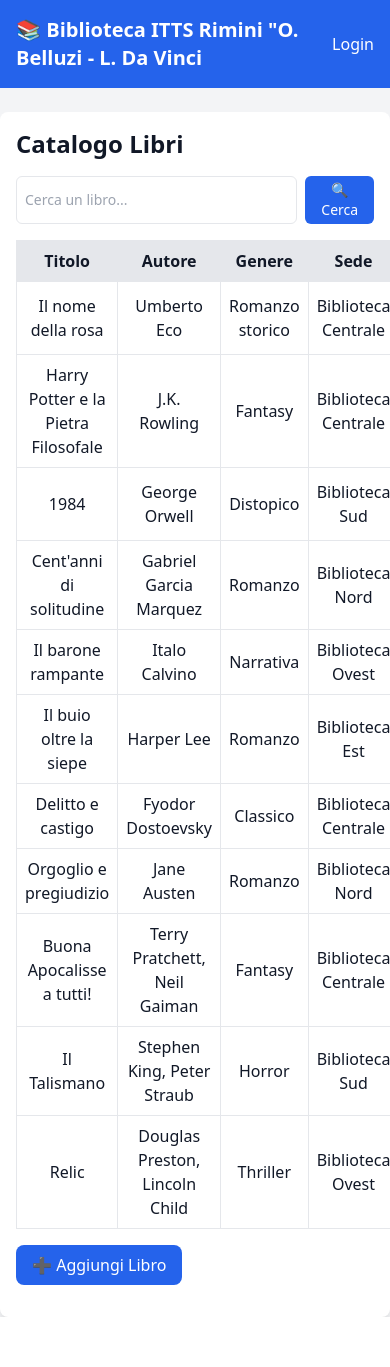
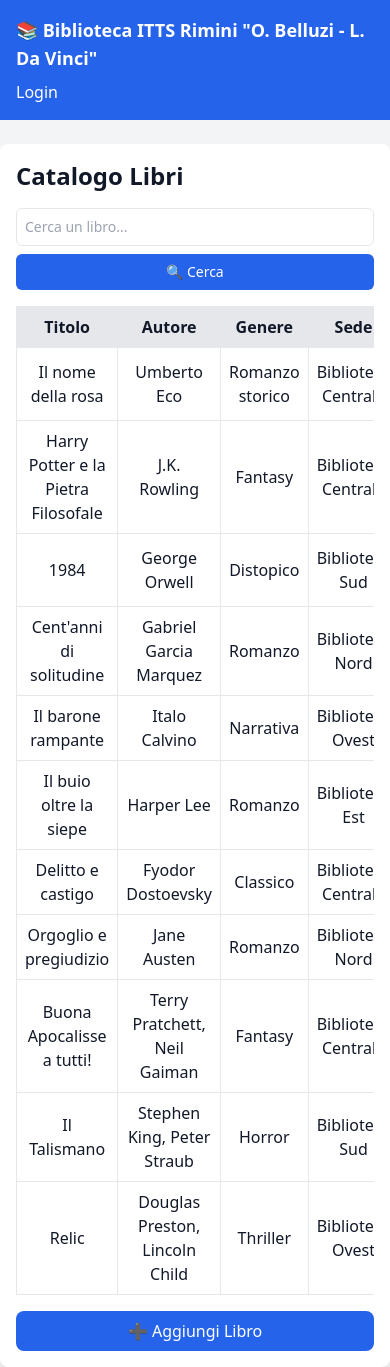
Before and after one commit to AresRebatto/GestioneDellaBiblioteca, a PHP site: page / in a window 390 px wide; the page is wider, and only the part inside the window is pictured. Before the commit the page ends 1317 px from the top of that part, so only its background shows below. Run offline with PHP 8.4, Linux system fonts and the light colour scheme; data comes from the database, SQL or seed files in the repository; some libraries are stand-ins or nearby versions.

Commit message:
responsive index

```diff
--- a/src/pages/index.php
+++ b/src/pages/index.php
@@ -11,35 +11,31 @@
 <body class="bg-gray-100 text-gray-900">
     <!-- Navbar -->
     <nav class="bg-blue-600 p-4 text-white">
-        <div class="container mx-auto flex justify-between items-center">
-            <div class="flex items-center">
-                <h1 class="text-xl font-bold">📚 Biblioteca ITTS Rimini "O. Belluzi - L. Da Vinci</h1>
-            </div>
-            <a href="loginform.php" class="hover:underline">Login</a>
+        <div class="container mx-auto flex flex-wrap justify-between items-center">
+            <h1 class="text-lg font-bold">📚 Biblioteca ITTS Rimini "O. Belluzi - L. Da Vinci"</h1>
+            <a href="loginform.php" class="hover:underline mt-2 md:mt-0">Login</a>
         </div>
     </nav>
 
     <!-- Contenuto principale -->
     <div class="container mx-auto mt-6 p-4 bg-white shadow-lg rounded-lg">
-
-        <!-- Titolo e pulsante aggiunta -->
-        <div class="flex justify-between items-center mb-4">
+        <!-- Titolo -->
+        <div class="flex flex-wrap justify-between items-center mb-4">
             <h2 class="text-2xl font-semibold">Catalogo Libri</h2>
         </div>
 
         <!-- Barra di ricerca -->
-        <form action="catalogo.php" method="GET" class="flex mb-4">
+        <form action="catalogo.php" method="GET" class="flex flex-col md:flex-row mb-4 gap-2">
             <input type="text" name="query" placeholder="Cerca un libro..."
-                class="w-full h-15 px-2 py-1 border rounded-md text-sm" required>
+                class="w-full md:w-3/4 px-2 py-2 border rounded-md text-sm" required>
             <button type="submit"
-                class="ml-2 h-15 bg-blue-600 text-white px-3 py-1 rounded-md text-sm hover:bg-blue-700">
+                class="w-full md:w-auto bg-blue-600 text-white px-4 py-2 rounded-md text-sm hover:bg-blue-700">
                 🔍 Cerca
             </button>
         </form>
 
-
-
         <!-- Tabella libri -->
+        <div class="overflow-x-auto">
             <table class="w-full border-collapse border border-gray-300">
                 <thead class="bg-gray-200">
                     <tr>
@@ -55,16 +51,16 @@
                     <?php include '../helpers/get_libri.php'; ?> <!-- Inclusione dati -->
                 </tbody>
             </table>
+        </div>
 
-        <div class="flex justify-between items-center mb-4 mt-4">
+        <!-- Pulsante Aggiungi Libro -->
+        <div class="flex justify-center md:justify-start mt-4">
             <a href="inserimento_libro.php"
-                class="bg-blue-600 text-white px-4 py-2 rounded-lg flex items-center hover:bg-blue-700">
+                class="w-full md:w-auto bg-blue-600 text-white px-4 py-2 rounded-lg text-center hover:bg-blue-700">
                 ➕ Aggiungi Libro
             </a>
         </div>
-
     </div>
-
 </body>
 
 </html>
```
Lines whose indentation alone changed are shown as unchanged.
